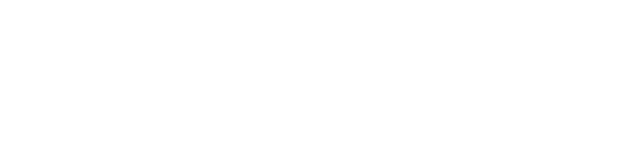
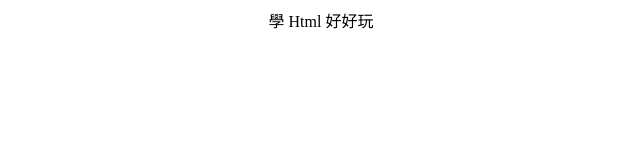
Before and after one commit to king770103/raydream0627, a plain HTML site: page index.html in a window 1280 px wide. Shown: the whole page, without its empty margins (319-959 px from the left). Drawn offline with Linux system fonts and the light colour scheme.

Commit message:
no message

```diff
--- a/index.html
+++ b/index.html
@@ -6,7 +6,11 @@
 </head>
 <body>
 
-
+<div align="center">
+    學
+    Html
+    好好玩
+</div>
 
 </body>
 </html>
```
